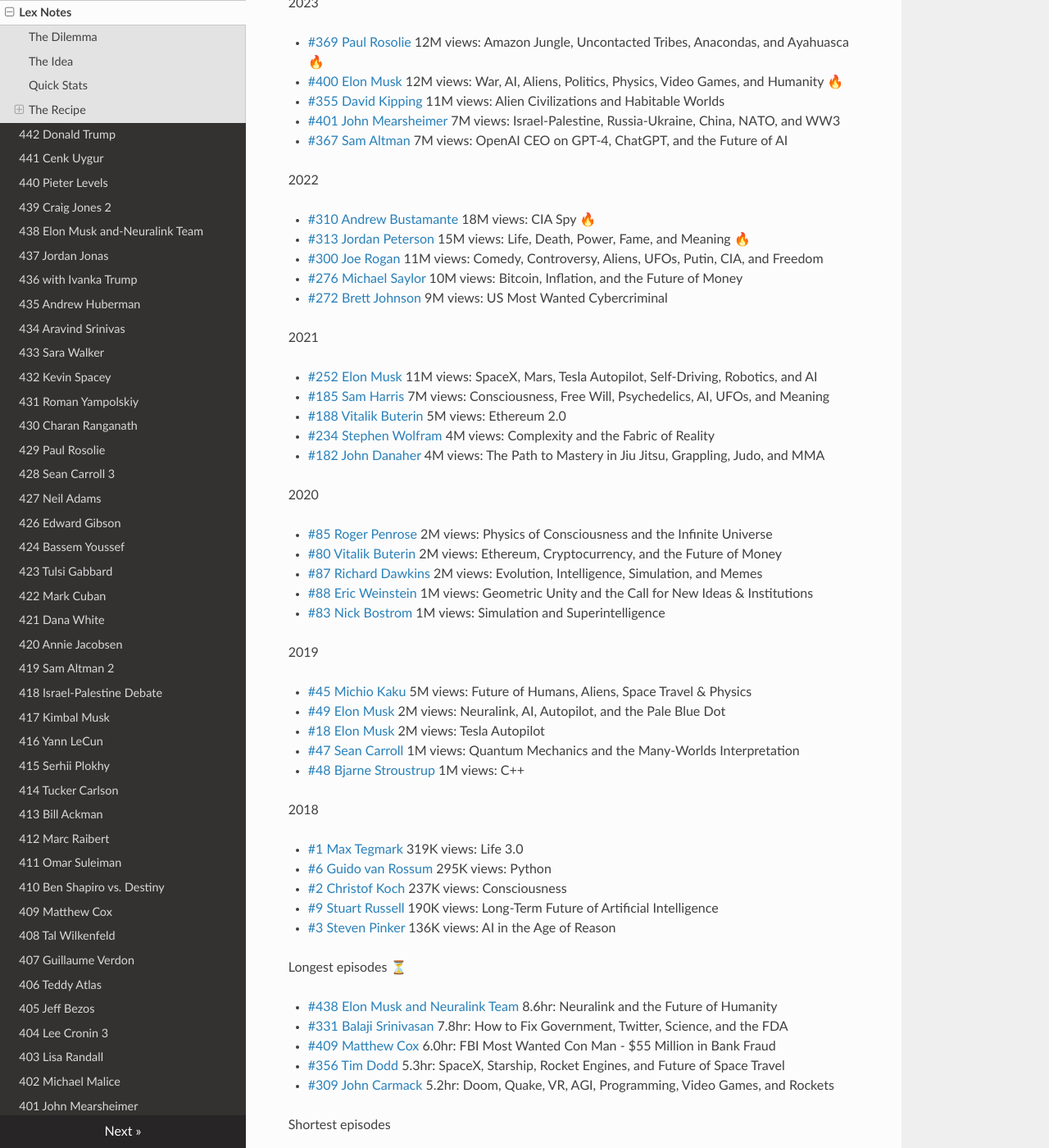
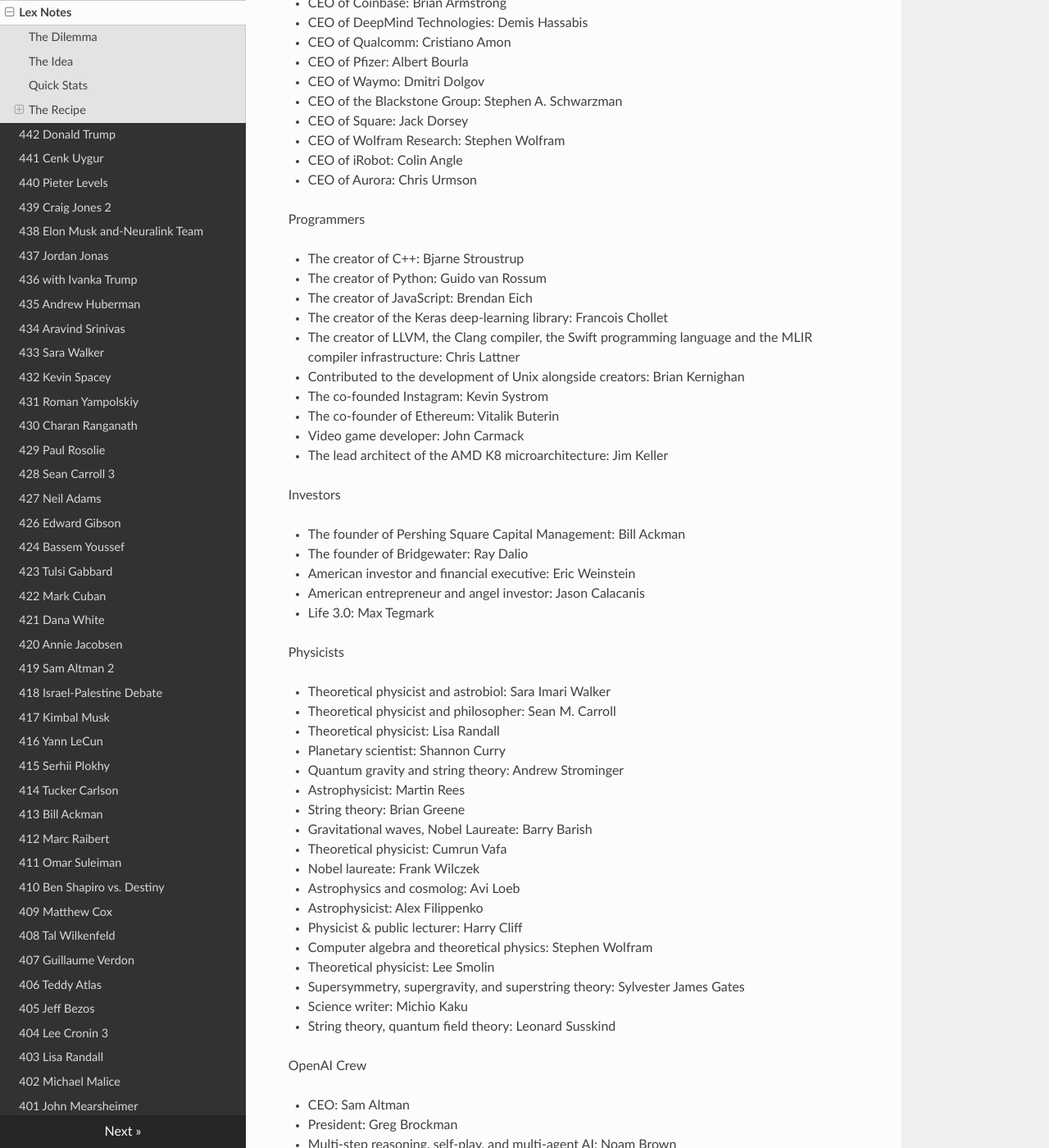
Before and after one commit to Just-Learning/lexnotes, an MkDocs documentation site: the page built from docs/index.md, in a window 1280 px wide and 1400 px high, scrolled down 1419 px. Shown: the whole window at 82% size. Built offline with MkDocs 1.6.1, drawn with Linux system fonts in a browser that asks for light colours; nearby versions of some CDN libraries; some of the changed text lies outside the part shown.

Commit message:
Add role sections

```diff
--- a/docs/index.md
+++ b/docs/index.md
@@ -42,8 +42,77 @@
 - [#369 Paul Rosolie](https://lexnotes.justlearning.club/369-paul-rosolie/) 12M views: Amazon Jungle, Uncontacted Tribes, Anacondas, and Ayahuasca
 - [#400 Elon Musk](https://lexnotes.justlearning.club/400-elon-musk-4/) 12M views: War, AI, Aliens, Politics, Physics, Video Games, and Humanity
 
+CEOs
 
-2024
+- CEO of Perplexity.ai: Aravind Srinivas
+- CEO of Ultimate Fighting Championship: Dana Whit
+- CEO of OpenAI: Sam Altman
+- CEO of Tesla Motors: Elon Musk
+- CEO of Facebook: Mark Zuckerberg
+- CEO of Affectiva: Rana el Kaliouby
+- CEO of Coinbase: Brian Armstrong
+- CEO of DeepMind Technologies: Demis Hassabis
+- CEO of Qualcomm: Cristiano Amon
+- CEO of Pfizer: Albert Bourla
+- CEO of Waymo: Dmitri Dolgov
+- CEO of the Blackstone Group: Stephen A. Schwarzman
+- CEO of Square: Jack Dorsey
+- CEO of Wolfram Research: Stephen Wolfram
+- CEO of iRobot: Colin Angle
+- CEO of Aurora: Chris Urmson
+
+Programmers
+
+- The creator of C++: Bjarne Stroustrup
+- The creator of Python: Guido van Rossum
+- The creator of JavaScript: Brendan Eich
+- The creator of the Keras deep-learning library: Francois Chollet
+- The creator of LLVM, the Clang compiler, the Swift programming language and the MLIR compiler infrastructure: Chris Lattner
+- Contributed to the development of Unix alongside creators: Brian Kernighan
+- The co-founded Instagram: Kevin Systrom
+- The co-founder of Ethereum: Vitalik Buterin
+- Video game developer: John Carmack
+- The lead architect of the AMD K8 microarchitecture: Jim Keller
+
+Investors
+
+- The founder of Pershing Square Capital Management: Bill Ackman
+- The founder of Bridgewater: Ray Dalio
+- American investor and financial executive: Eric Weinstein
+- American entrepreneur and angel investor: Jason Calacanis
+- Life 3.0: Max Tegmark
+
+Physicists
+
+- Theoretical physicist and astrobiol: Sara Imari Walker
+- Theoretical physicist and philosopher: Sean M. Carroll
+- Theoretical physicist: Lisa Randall
+- Planetary scientist: Shannon Curry
+- Quantum gravity and string theory: Andrew Strominger
+- Astrophysicist: Martin Rees
+- String theory: Brian Greene
+- Gravitational waves, Nobel Laureate: Barry Barish
+- Theoretical physicist: Cumrun Vafa
+- Nobel laureate: Frank Wilczek
+- Astrophysics and cosmolog: Avi Loeb
+- Astrophysicist: Alex Filippenko
+- Physicist & public lecturer: Harry Cliff
+- Computer algebra and theoretical physics: Stephen Wolfram
+- Theoretical physicist: Lee Smolin
+- Supersymmetry, supergravity, and superstring theory: Sylvester James Gates
+- Science writer: Michio Kaku
+- String theory, quantum field theory: Leonard Susskind
+
+OpenAI Crew
+
+- CEO: Sam Altman
+- President: Greg Brockman
+- Multi-step reasoning, self-play, and multi-agent AI: Noam Brown
+- Deep learning and computer vision: Andrej Karpathy
+- The Codex research: Wojciech Zaremba
+- ex-OpenAI core member: Ilya Sutskever
+
+Top 5 episodes of 2024
 
 - [#414 Tucker Carlson](https://lexnotes.justlearning.club/414-tucker-carlson/) 16M views: Putin, Navalny, Trump, CIA, NSA, War, Politics & Freedom 🔥
 - [#410 Ben Shapiro vs Destiny Debate](https://lexnotes.justlearning.club/410-ben-shapiro-destiny/) 11M views: Politics, Jan 6, Israel, Ukraine & Wokeism
@@ -51,7 +120,7 @@
 - [#418 Israel-Palestine Debate](https://lexnotes.justlearning.club/418-israel-palestine-debate/) 3M views: Finkelstein, Destiny, M. Rabbani & Benny Morris
 - [#428 Sean Carroll](https://lexnotes.justlearning.club/428-sean-carroll-3/) 3M views: General Relativity, Quantum Mechanics, Black Holes & Aliens
 
-2023
+Top 5 episodes of 2023
 
 - [#369 Paul Rosolie](https://lexnotes.justlearning.club/369-paul-rosolie/) 12M views: Amazon Jungle, Uncontacted Tribes, Anacondas, and Ayahuasca 🔥
 - [#400 Elon Musk](https://lexnotes.justlearning.club/400-elon-musk-4/) 12M views: War, AI, Aliens, Politics, Physics, Video Games, and Humanity 🔥
@@ -59,8 +128,7 @@
 - [#401 John Mearsheimer](https://lexnotes.justlearning.club/401-john-mearsheimer/) 7M views: Israel-Palestine, Russia-Ukraine, China, NATO, and WW3
 - [#367 Sam Altman](https://lexnotes.justlearning.club/367-sam-altman/) 7M views: OpenAI CEO on GPT-4, ChatGPT, and the Future of AI
 
-
-2022
+Top 5 episodes of 2022
 
 - [#310 Andrew Bustamante](https://lexnotes.justlearning.club/310-andrew-bustamante/) 18M views: CIA Spy 🔥
 - [#313 Jordan Peterson](https://lexnotes.justlearning.club/313-jordan-peterson/) 15M views: Life, Death, Power, Fame, and Meaning 🔥
@@ -68,7 +136,7 @@
 - [#276 Michael Saylor](https://lexnotes.justlearning.club/276-michael-saylor/) 10M views: Bitcoin, Inflation, and the Future of Money
 - [#272 Brett Johnson](https://www.youtube.com/watch?v=cC1LFC0KFSw) 9M views: US Most Wanted Cybercriminal
 
-2021
+Top 5 episodes of 2021
 
 - [#252 Elon Musk](https://lexnotes.justlearning.club/252-elon-musk-3/) 11M views: SpaceX, Mars, Tesla Autopilot, Self-Driving, Robotics, and AI
 - [#185 Sam Harris](https://www.youtube.com/watch?v=4dC_nRYIDZU) 7M views: Consciousness, Free Will, Psychedelics, AI, UFOs, and Meaning
@@ -76,8 +144,7 @@
 - [#234 Stephen Wolfram](https://lexnotes.justlearning.club/234-stephen-wolfram-3/) 4M views: Complexity and the Fabric of Reality
 - [#182 John Danaher](https://www.youtube.com/watch?v=ktuw6Ow4sd0) 4M views: The Path to Mastery in Jiu Jitsu, Grappling, Judo, and MMA
 
-
-2020
+Top 5 episodes of 2020
 
 - [#85 Roger Penrose](https://www.youtube.com/watch?v=orMtwOz6Db0) 2M views: Physics of Consciousness and the Infinite Universe
 - [#80 Vitalik Buterin](https://www.youtube.com/watch?v=3x1b_S6Qp2Q) 2M views: Ethereum, Cryptocurrency, and the Future of Money
@@ -85,8 +152,7 @@
 - [#88 Eric Weinstein](https://www.youtube.com/watch?v=rIAZJNe7YtE) 1M views: Geometric Unity and the Call for New Ideas & Institutions
 - [#83 Nick Bostrom](https://www.youtube.com/watch?v=rfKiTGj-zeQ) 1M views: Simulation and Superintelligence
 
-
-2019
+Top 5 episodes of 2019
 
 - [#45 Michio Kaku](https://www.youtube.com/watch?v=kD5yc1LQrpQ) 5M views: Future of Humans, Aliens, Space Travel & Physics
 - [#49 Elon Musk](https://www.youtube.com/watch?v=smK9dgdTl40) 2M views: Neuralink, AI, Autopilot, and the Pale Blue Dot
@@ -94,7 +160,7 @@
 - [#47 Sean Carroll](https://www.youtube.com/watch?v=iNqqOLscOBY) 1M views: Quantum Mechanics and the Many-Worlds Interpretation
 - [#48 Bjarne Stroustrup](https://www.youtube.com/watch?v=uTxRF5ag27A) 1M views: C++
 
-2018
+Top 5 episodes of 2018
 
 - [#1 Max Tegmark](https://www.youtube.com/watch?v=Gi8LUnhP5yU) 319K views: Life 3.0
 - [#6 Guido van Rossum](https://www.youtube.com/watch?v=ghwaIiE3Nd8) 295K views: Python
```
